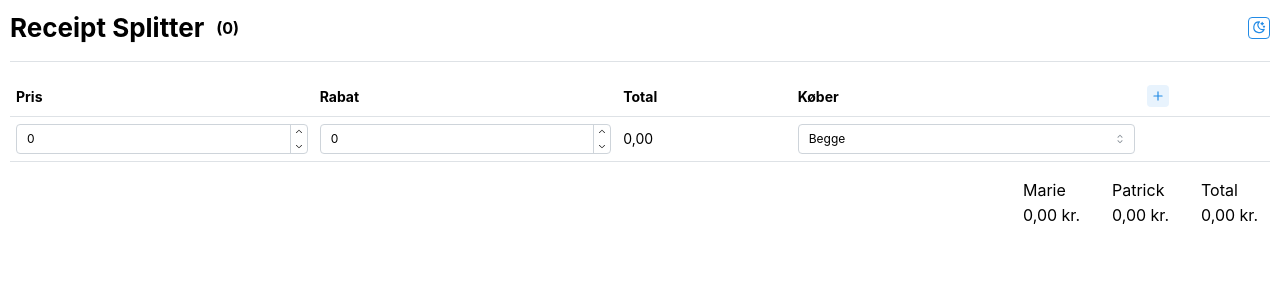
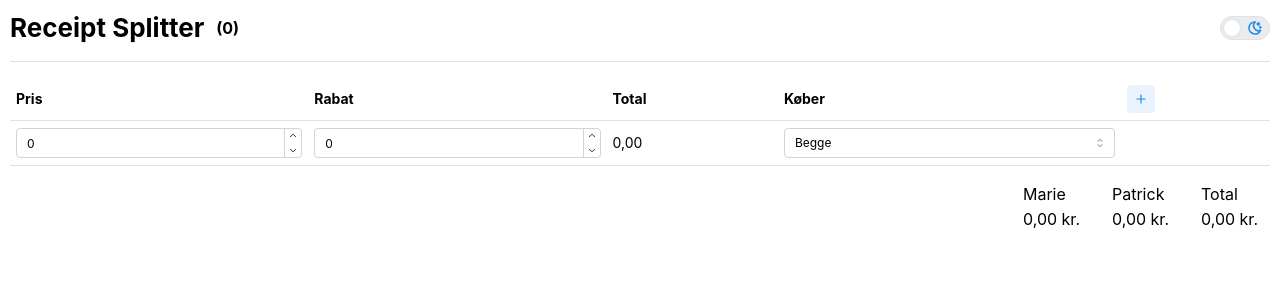
Before and after one commit to Pattrigue/receipt-splitter, a React (Vite) app: page / in a window 1280 px wide. Shown: the top 300 px of the page. Built offline with nearby package versions, Linux system fonts and the light colour scheme.

Commit message:
update color scheme switch

```diff
--- a/src/client/components/ColorSchemeToggle.tsx
+++ b/src/client/components/ColorSchemeToggle.tsx
@@ -1,19 +1,27 @@
-import { ActionIcon, useMantineColorScheme } from "@mantine/core";
+import { Switch, useMantineColorScheme } from "@mantine/core";
 import { IconMoonStars, IconSun } from "@tabler/icons-react";
 
 export function ColorSchemeToggle() {
-  const { colorScheme, toggleColorScheme } = useMantineColorScheme();
+  const { colorScheme, toggleColorScheme } = useMantineColorScheme({
+    keepTransitions: true,
+  });
   const dark = colorScheme === "dark";
 
   return (
-    <ActionIcon
-      variant="outline"
-      color={dark ? "yellow" : "blue"}
-      onClick={() => toggleColorScheme()}
-      title="Toggle color scheme"
-      size="sm"
-    >
-      {dark ? <IconSun size="0.9rem" /> : <IconMoonStars size="0.9rem" />}
-    </ActionIcon>
+    <Switch
+      onChange={toggleColorScheme}
+      size="md"
+      color={dark ? "dark.4" : "gray.2"}
+      onLabel={
+        <IconSun size={16} stroke={2.5} color="var(--mantine-color-yellow-6)" />
+      }
+      offLabel={
+        <IconMoonStars
+          size={16}
+          stroke={2.5}
+          color="var(--mantine-color-blue-6)"
+        />
+      }
+    />
   );
 }
--- a/src/client/components/ReceiptTable.tsx
+++ b/src/client/components/ReceiptTable.tsx
@@ -161,7 +161,6 @@ export function ReceiptTable({ onReceiptChange }: ReceiptTableProps) {
             color="red"
             onClick={() => handleRemoveRow(index)}
             variant="light"
-            size="sm"
           >
             <IconMinus size={14} />
           </ActionIcon>
@@ -180,7 +179,7 @@ export function ReceiptTable({ onReceiptChange }: ReceiptTableProps) {
             <Table.Th>Total</Table.Th>
             <Table.Th>Køber</Table.Th>
             <Table.Th>
-              <ActionIcon onClick={handleAddRow} variant="light" size="sm">
+              <ActionIcon onClick={handleAddRow} variant="light">
                 <IconPlus size={14} />
               </ActionIcon>
             </Table.Th>
```
